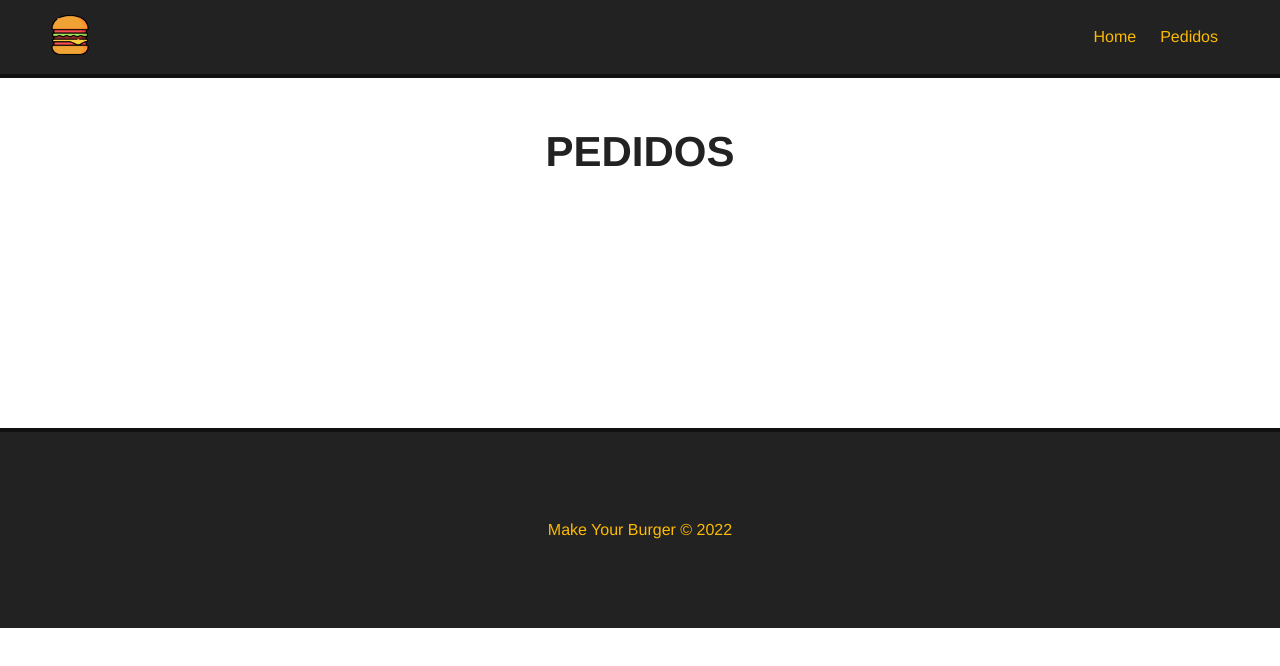
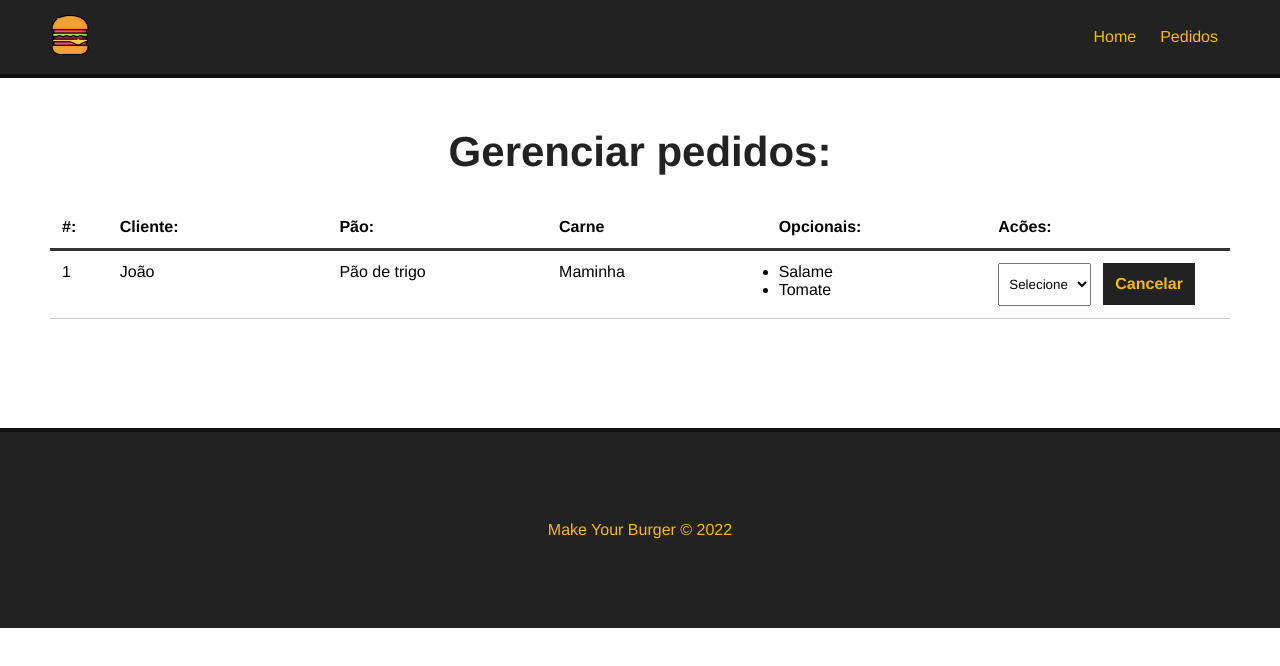
Before and after one commit to marianamoiolicapelari/landing-page-vue, a Vue app: page /pedidos in a window 1280 px wide. Shown: the top 666 px of the page. Built offline with nearby package versions, Linux system fonts and the light colour scheme.

Commit message:
added new features

```diff
--- a/db/db.json
+++ b/db/db.json
@@ -77,5 +77,36 @@
       "tipo": "Finalizado"
     }
   ],
-    "burgers": []
+  "burgers": [
+    {
+      "nome": "Maria",
+      "carne": "Alcatra",
+      "pao": "Italiano Branco",
+      "opcionais": [
+        "Bacon"
+      ],
+      "status": "Solicitado",
+      "id": 1
+    },
+    {
+      "nome": "Mariana",
+      "carne": "Picanha",
+      "pao": "3 Queijos",
+      "opcionais": [
+        "Bacon"
+      ],
+      "status": "Solicitado",
+      "id": 2
+    },
+    {
+      "nome": "Luiza",
+      "carne": "Veggie burger",
+      "pao": "Integral",
+      "opcionais": [
+        "Tomate"
+      ],
+      "status": "Solicitado",
+      "id": 3
     }
+  ]
+}
--- a/src/components/BurgerForm.vue
+++ b/src/components/BurgerForm.vue
@@ -1,67 +1,41 @@
 <template>
+  <Message :msg="msg" v-show="msg" />
   <div>
-    <p>Componente de Mensagem</p>
-    <div>
-      <form id="burger-form" @submit="createBurger">
+    <form id="burger-form" method="POST" @submit="createBurger">
       <div class="input-container">
         <label for="nome">Nome do cliente:</label>
-          <input
-            type="text"
-            id="nome"
-            name="nome"
-            v-model="nome"
-            placeholder="Digite o seu nome"
-          />
+        <input type="text" id="nome" name="nome" v-model="nome" placeholder="Digite o seu nome">
       </div>
-
       <div class="input-container">
         <label for="pao">Escolha o pão:</label>
         <select name="pao" id="pao" v-model="pao">
           <option value="">Selecione o seu pão</option>
-            <option v-for="pao in paes" :key="pao.id" :value="pao.tipo">
-              {{ pao.tipo }}
-            </option>
+          <option v-for="pao in paes" :key="pao.id" :value="pao.tipo">{{ pao.tipo }}</option>
         </select>
       </div>
-
       <div class="input-container">
-          <label for="carne">Escolha a carne de seu Burger:</label>
+        <label for="carne">Escolha a carne do seu Burger:</label>
         <select name="carne" id="carne" v-model="carne">
           <option value="">Selecione o tipo de carne</option>
-            <option v-for="carne in carnes" :key="carne.id" :value="carne.tipo">
-              {{ carne.tipo }}
-            </option>
+          <option v-for="carne in carnes" :key="carne.id" :value="carne.tipo">{{ carne.tipo }}</option>
         </select>
       </div>
-
       <div id="opcionais-container" class="input-container">
-          <label id="opcionais-title" for="opcionais"
-            >Selecione os opcionais:</label
-          >
-          <div
-            class="checkbox-container"
-            v-for="opcional in opcionaisdata"
-            :key="opcional.id"
-          >
-            <input
-              type="checkbox"
-              name="opcionais"
-              v-model="opcionais"
-              :value="opcional.tipo"
-            />
+        <label id="opcionais-title" for="opcionais">Selecione os opcionais:</label>
+        <div class="checkbox-container" v-for="opcional in opcionaisdata" :key="opcional.id">
+          <input type="checkbox" name="opcionais" v-model="opcionais" :value="opcional.tipo">
           <span>{{ opcional.tipo }}</span>
         </div>
       </div>
-
       <div class="input-container">
-          <input type="submit" class="submit-btn" value="Criar meu Burger!" />
+        <input class="submit-btn" type="submit" value="Criar meu Burger!">
       </div>
     </form>
-    </div>
   </div>
 </template>
 
 <script>
+import Message from './Message'
 export default {
   name: "BurgerForm",
   data() {
@@ -73,35 +47,57 @@
       pao: null,
       carne: null,
       opcionais: [],
-      msg: null,
-    };
+      status: "Solicitado",
+      msg: null
+    }
   },
   methods: {
     async getIngredientes() {
-      const req = await fetch("http://localhost:3000/ingredientes");
-      const data = await req.json();
-
-      this.paes = data.paes;
-      this.carnes = data.carnes;
-      this.opcionaisdata = data.opcionais;
-    },
+      const req = await fetch('http://localhost:3000/ingredientes')
+      const data = await req.json()
+      this.paes = data.paes
+      this.carnes = data.carnes
+      this.opcionaisdata = data.opcionais
     },
     async createBurger(e) {
-    e.preventDefault();
-
+      e.preventDefault()
       const data = {
         nome: this.nome,
         carne: this.carne,
         pao: this.pao,
         opcionais: Array.from(this.opcionais),
-      status: "Solicitado",
-    };
+        status: "Solicitado"
+      }
+      const dataJson = JSON.stringify(data)
+      const req = await fetch("http://localhost:3000/burgers", {
+        method: "POST",
+        headers: { "Content-Type" : "application/json" },
+        body: dataJson
+      });
+      const res = await req.json()
+      console.log(res)
 
+      // colocar uma msg de sitema
+      this.msg = `Pedido nº ${res.id} realizado com sucesso!`
+
+      // clear message
+      setTimeout(() => this.msg = "", 3000)
+
+      // limpar campos
+      this.nome = ""
+      this.carne = ""
+      this.pao = ""
+      this.opcionais = []
+
+    }
   },
-  mounted() {
-    this.getIngredientes();
+  mounted () {
+    this.getIngredientes()
   },
-};
+  components: {
+    Message
+  }
+}
 </script>
 
 <style scoped>
@@ -109,65 +105,54 @@
     max-width: 400px;
     margin: 0 auto;
   }
-
   .input-container {
     display: flex;
     flex-direction: column;
     margin-bottom: 20px;
   }
-
   label {
     font-weight: bold;
     margin-bottom: 15px;
-  color: #222;
+    color: #222;;
     padding: 5px 10px;
     border-left: 4px solid #fcba03;
   }
-
-input,
-select {
+  input, select {
     padding: 5px 10px;
     width: 300px;
   }
-
   #opcionais-container {
     flex-direction: row;
     flex-wrap: wrap;
   }
-
   #opcionais-title {
     width: 100%;
   }
-
   .checkbox-container {
     display: flex;
     align-items: flex-start;
     width: 50%;
     margin-bottom: 20px;
   }
-
   .checkbox-container span,
   .checkbox-container input {
     width: auto;
   }
-
   .checkbox-container span {
     margin-left: 6px;
     font-weight: bold;
   }
-
   .submit-btn {
     background-color: #222;
-  color: #fcba03;
+    color:#fcba03;
     font-weight: bold;
     border: 2px solid #222;
     padding: 10px;
     font-size: 16px;
     margin: 0 auto;
     cursor: pointer;
-  transition: 0.5s;
+    transition: .5s;
   }
-
   .submit-btn:hover {
     background-color: transparent;
     color: #222;
--- /dev/null
+++ b/src/components/Dashboard.vue
@@ -0,0 +1,98 @@
+<template>
+  <div id="burger-table">
+    <div>
+      <div id="burger-table-heading">
+        <div class="order-id">#:</div>
+        <div>Cliente:</div>
+        <div>Pão:</div>
+        <div>Carne</div>
+        <div>Opcionais:</div>
+        <div>Acões:</div>
+      </div>
+      <div id="burger-table-rows">
+        <div class="burger-table-row">
+          <div class="order-number">1</div>
+          <div>João</div>
+          <div>Pão de trigo</div>
+          <div>Maminha</div>
+          <div>
+            <ul>
+              <li>Salame</li>
+              <li>Tomate</li>
+            </ul>
+          </div>
+          <div>
+            <select name="status" class="status">
+              <option value="">Selecione</option>
+            </select>
+            <button class="delete-btn">Cancelar</button>
+          </div>
+        </div>
+      </div>
+    </div>
+  </div>
+</template>
+
+<script>
+export default {
+  name: "Dashboard",
+};
+</script>
+
+<style scoped>
+#burger-table {
+  max-width: 1200px;
+  margin: 0 auto;
+}
+
+#burger-table-heading,
+#burger-table-rows,
+.burger-table-row {
+  display: flex;
+  flex-wrap: wrap;
+}
+
+#burger-table-heading {
+  font-weight: bold;
+  padding: 12px;
+  border-bottom: 3px solid #333;
+}
+
+#burger-table-heading div,
+.burger-table-row div {
+  width: 19%;
+}
+
+.burger-table-row {
+  width: 100%;
+  padding: 12px;
+  border-bottom: 1px solid #ccc;
+}
+
+#burger-table-heading .order-id,
+.burger-table-row .order-number {
+  width: 5%;
+}
+
+select {
+    padding: 12px 6px;
+    margin-right: 12px;
+}
+
+.delete-btn {
+    background-color: #222;
+    color: #fcba03;
+    font-weight: bold;
+    border: 2px solid #222;
+    padding: 10px;
+    font-size: 16px;
+    margin: 0 auto;
+    cursor: pointer;
+    transition: .5s;
+}
+
+.delete-btn:hover {
+    background-color: transparent;
+    color: #222;
+}
+</style>
--- /dev/null
+++ b/src/components/Message.vue
@@ -0,0 +1,26 @@
+<template>
+  <div class="message-container">
+    <p>{{ msg }}</p>
+  </div>
+</template>
+
+<script>
+  export default {
+    name: "Message",
+    props: {
+      msg: String
+    }
+  }
+</script>
+
+<style scoped>
+  .message-container {
+    color: #004085;
+    background-color: #cce5ff;
+    border: 2px solid #b8daff;
+    border-radius: 5px;
+    padding: 10px;
+    max-width: 400px;
+    margin: 30px auto;
+  }
+</style>
--- a/src/views/Pedidos.vue
+++ b/src/views/Pedidos.vue
@@ -1,9 +1,16 @@
 <template>
   <div class="main-container">
-    <h1>PEDIDOS</h1>
+    <h1>Gerenciar pedidos:</h1>
+    <Dashboard />
   </div>
 </template>
 
 <script>
-export default {};
+import Dashboard from "../components/Dashboard.vue"
+export default {
+  name: "Pedidos",
+  components: {
+    Dashboard
+  }
+};
 </script>
```
Lines whose indentation alone changed are shown as unchanged.
